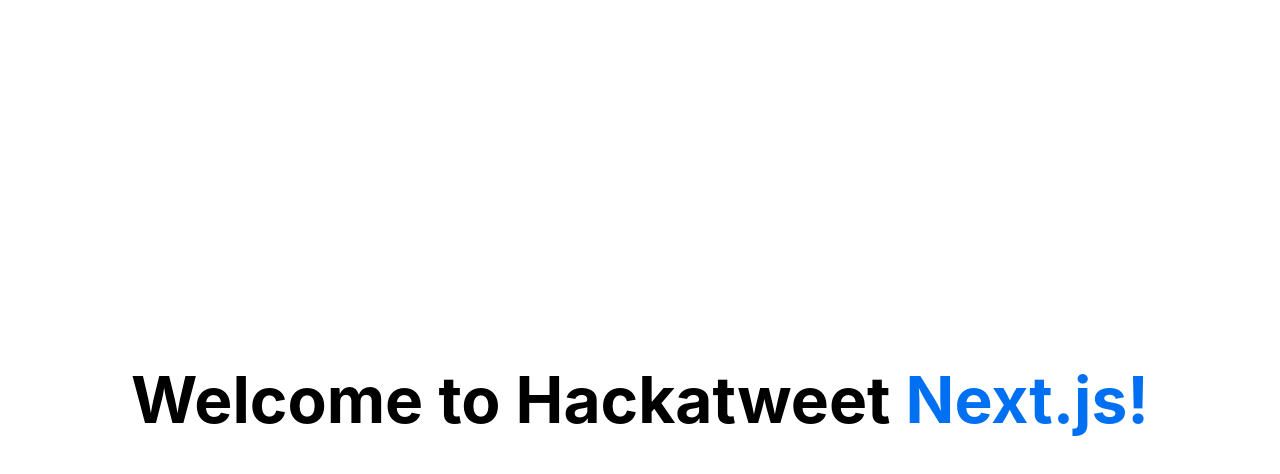
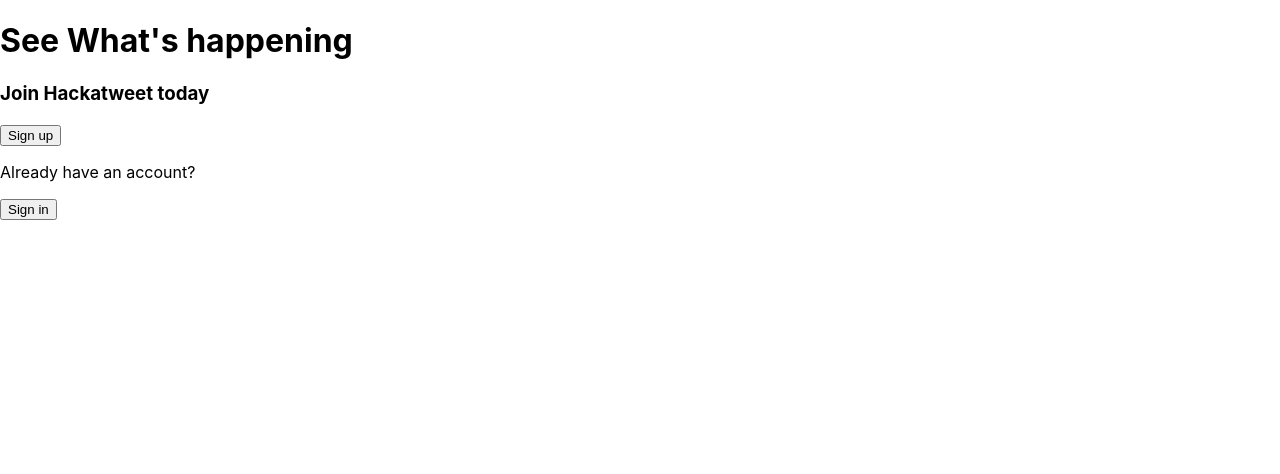
Before and after one commit to TahaAissat/hackatweet-frontend, a Next.js app: page / in a window 1280 px wide. Shown: the top 474 px of the page. Built offline with nearby package versions, Linux system fonts and the light colour scheme.

Commit message:
frontend

```diff
--- a/components/Home.js
+++ b/components/Home.js
@@ -1,13 +1,10 @@
 import styles from '../styles/Home.module.css';
+import Leftside from './Leftside';
 
 function Home() {
   return (
-    <div>
-      <main className={styles.main}>
-        <h1 className={styles.title}>
-          Welcome to Hackatweet  <a href="https://nextjs.org">Next.js!</a>
-        </h1>
-      </main>
+    <div className={styles.Home_page}>
+        <Leftside/>
     </div>
   );
 }
--- /dev/null
+++ b/components/Leftside.js
@@ -0,0 +1,11 @@
+import styles from '../styles/Home.module.css'
+
+function Leftside(){
+    const handleLogout = () =>{
+
+    }
+    return(
+        <button onClick={()=> handleLogout()}>Logout</button>
+    )
+}
+export default Leftside;
--- /dev/null
+++ b/components/Login.js
@@ -0,0 +1,17 @@
+import styles from '../styles/Login.module.css';
+import Signin from '../components/Signin'
+import Signup from '../components/Signup'
+
+function Login() {
+  return (
+    <div className={styles.login_page}>
+        <h1>See What's happening</h1>
+        <h3>Join Hackatweet today</h3>
+        <Signup/>
+        <p>Already have an account?</p>
+        <Signin/>
+    </div>
+  );
+}
+
+export default Login;
--- /dev/null
+++ b/components/Signin.js
@@ -0,0 +1,33 @@
+import styles from '../styles/Login.module.css'
+import { Modal } from 'antd';
+import { useState } from 'react';
+import Link from 'next/link';
+
+function Signin() {
+    const [isModalOpen, setIsModalOpen] = useState(false);
+  const showModal = () => {
+    setIsModalOpen(true);
+  };
+  const handleCancel = () => {
+    setIsModalOpen(false);
+  };
+
+  const handleSignin =()=>{
+
+  }
+    return (
+    <div style={styles.Signin}>
+      <button onClick={showModal}>
+        Sign in
+      </button>
+      <Modal open={isModalOpen} closeIcon={false} footer={true}>
+        <input placeholder='Username'></input>
+        <input placeholder='Password'></input>
+        <button onClick={handleCancel}>x</button>
+        <Link href='/home' onClick={()=> handleSignin()}> Sign in</Link>
+      </Modal>
+    </div>
+  );
+};
+
+export default Signin;
--- /dev/null
+++ b/components/Signup.js
@@ -0,0 +1,34 @@
+import styles from '../styles/Login.module.css'
+import { Modal } from 'antd';
+import { useState } from 'react';
+import Link from 'next/link';
+
+function Signup() {
+    const [isModalOpen, setIsModalOpen] = useState(false);
+  const showModal = () => {
+    setIsModalOpen(true);
+  };
+  const handleCancel = () => {
+    setIsModalOpen(false);
+  };
+
+  const handleSignup =()=>{
+
+  }
+    return (
+    <div style={styles.Signup}>
+      <button onClick={showModal}>
+        Sign up
+      </button>
+      <Modal open={isModalOpen} closeIcon={false} footer={true}>
+        <input placeholder='Firstname'></input>
+        <input placeholder='Username'></input>
+        <input placeholder='Password'></input>
+        <button onClick={handleCancel}>x</button>
+        <Link href='/home'  onClick={()=> handleSignup()}> Sign up</Link>
+      </Modal>
+    </div>
+  );
+};
+
+export default Signup;
--- a/package.json
+++ b/package.json
@@ -9,6 +9,7 @@
     "lint": "next lint"
   },
   "dependencies": {
+    "antd": "^5.9.4",
     "next": "12.1.6",
     "react": "18.1.0",
     "react-dom": "18.1.0"
--- /dev/null
+++ b/pages/home.js
@@ -0,0 +1,6 @@
+import Home from "../components/Home";
+
+function ShowHomePage (){
+    return <Home/>
+}
+export default ShowHomePage;
--- a/pages/index.js
+++ b/pages/index.js
@@ -1,7 +1,7 @@
-import Home from '../components/Home';
+import Login from '../components/Login';
 
 function Index() {
-  return <Home />;
+  return <Login />;
 }
 
 export default Index;
--- a/styles/Home.module.css
+++ /dev/null
@@ -1,22 +0,0 @@
-.main {
-  display: flex;
-  flex-direction: column;
-  justify-content: center;
-  align-items: center;
-  min-height: 100vh;
-  padding: 4rem 0;
-}
-
-.title {
-  line-height: 1.15;
-  font-size: 4rem;
-}
-
-.title a {
-  color: #0070f3;
-  text-decoration: none;
-}
-
-.title a:hover, .title a:focus, .title a:active {
-  text-decoration: underline;
-}
```
Also changed, not shown: components/Hashtag.js (added), styles/Hashtag.module.css (added), styles/Login.module.css (added), 1 other file (tests, documents, lock files or other folders).
